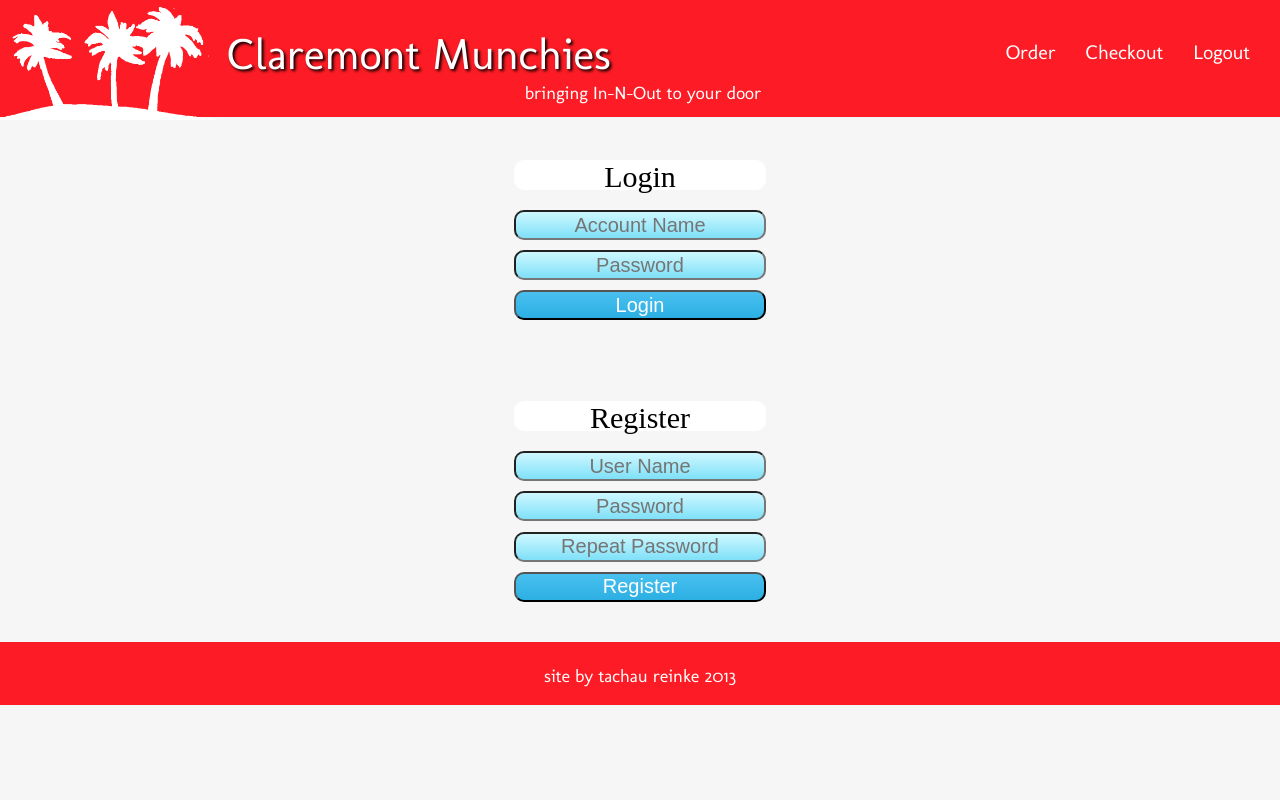
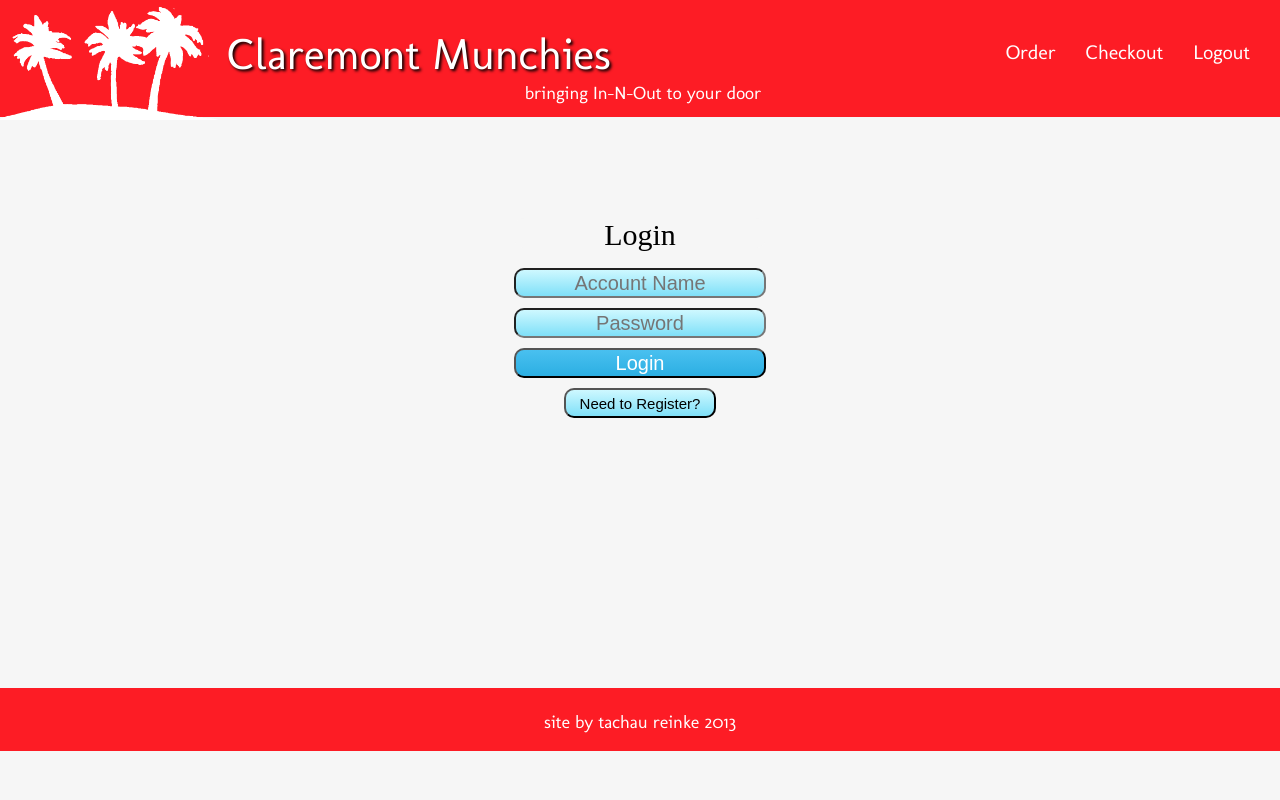
Before and after one commit to wtachau/munchies, a Django app: template claremont_munchies_site/templates/landing_page.html in a window 1280 px wide. Run offline with Django 3.2, Linux system fonts and the light colour scheme; the template is opened without the code that fills it, so the values that code supplies are empty.

Commit message:
fuck you will

```diff
--- a/claremont_munchies_site/templates/landing_page.html
+++ b/claremont_munchies_site/templates/landing_page.html
@@ -1,4 +1,12 @@
 <html>
+
+
+<script type="text/javascript">
+	function toggle(hide_id, show_id) {
+		document.getElementById(hide_id).style.display = 'none';
+		document.getElementById(show_id).style.display = 'block';
+	}
+</script>
 
 	{% include "header.html" %}
 
@@ -9,22 +17,25 @@
 	<body>
 	<div id='menu' class='login_menu'>
 		<div id='landing_page_warning'>{{warning}}</div>
-		<form name="login" method="POST" action="." >{% csrf_token %}
+		<form id='login_form' name="login" method="POST" action="." >{% csrf_token %}
 				<div id='login_text'>Login</div>
 				<input class='landing_page_field' type="text" placeholder="Account Name" value="" name="login_name" />
 				<input class='landing_page_field' type="password" placeholder="Password" name="login_password" />
 				<input id='login_button' class='landing_page_field' type="submit" formaction='/' value="Login" />
+				<input id='toggle_to_register' class='landing_page_field' type="button" value="Need to Register?" onclick="toggle('login_form', 'register_form');" />
 		</form>
 
-		<form name="register" method="POST" action="." >{% csrf_token %}
+		<form id='register_form' name="register" method="POST" action="." >{% csrf_token %}
 			<div id='register_text'>Register</div>
 			<input class='landing_page_field' type="text" placeholder="User Name" value="" name="register_name" />
 			<input class='landing_page_field' type="password" placeholder="Password" name="register_password" />
 			<input class='landing_page_field' type="password" placeholder="Repeat Password" name="register_password_2" />
 			<input id='register_button' class='landing_page_field' type="submit" formaction="/" value="Register" />
+			<input id='toggle_to_login' class='landing_page_field'type="button" value="Already Registered?" onclick="toggle('register_form', 'login_form');" />
 		</form>
 
 	</div>
+
 	{% include "footer.html" %}
 
 
--- a/claremont_munchies_site/templates/static/style.css
+++ b/claremont_munchies_site/templates/static/style.css
@@ -2,6 +2,8 @@
 input:focus, textarea:focus {
     outline: none;
 }
+
+
 
 .landing_page_field{
     width:25%;
@@ -20,6 +22,28 @@ input:focus, textarea:focus {
     background-image: linear-gradient(to bottom, #cef8ff, #7fe0f8);filter:progid:DXImageTransform.Microsoft.gradient(GradientType=0,startColorstr=#cef8ff, endColorstr=#7fe0f8);
 }
 
+#register_form{
+    display: none;
+}
+
+#toggle_to_register{
+    width: 15%;
+    margin-left:42.5%;
+    font-size:15;
+}
+
+#toggle_to_login{
+    width: 15%;
+    margin-left:42.5%;
+    font-size:13;
+}
+
+#toggle_to_register:hover{
+    box-shadow: 5px 5px 2px #888888;
+}
+#toggle_to_login:hover{
+    box-shadow: 5px 5px 2px #888888;
+}
 
 
 #landing_page_warning{
@@ -29,10 +53,10 @@ input:focus, textarea:focus {
 }
 
 #register_text{
+    margin-top:10%;
     margin-bottom:1%;
-    margin-top:8%;
     font-size:30;
-    background-color:white;
+    background-color:#f6f6f6;
     width:25%;
     height:30px;
     margin-right:50%;
@@ -41,9 +65,10 @@ input:focus, textarea:focus {
     text-align:center;
 }
 #login_text{
+    margin-top:10%;
     margin-bottom:1%;
     font-size:30;
-    background-color:white;
+    background-color:#f6f6f6;
     width:25%;
     height:30px;
     margin-right:50%;
```
